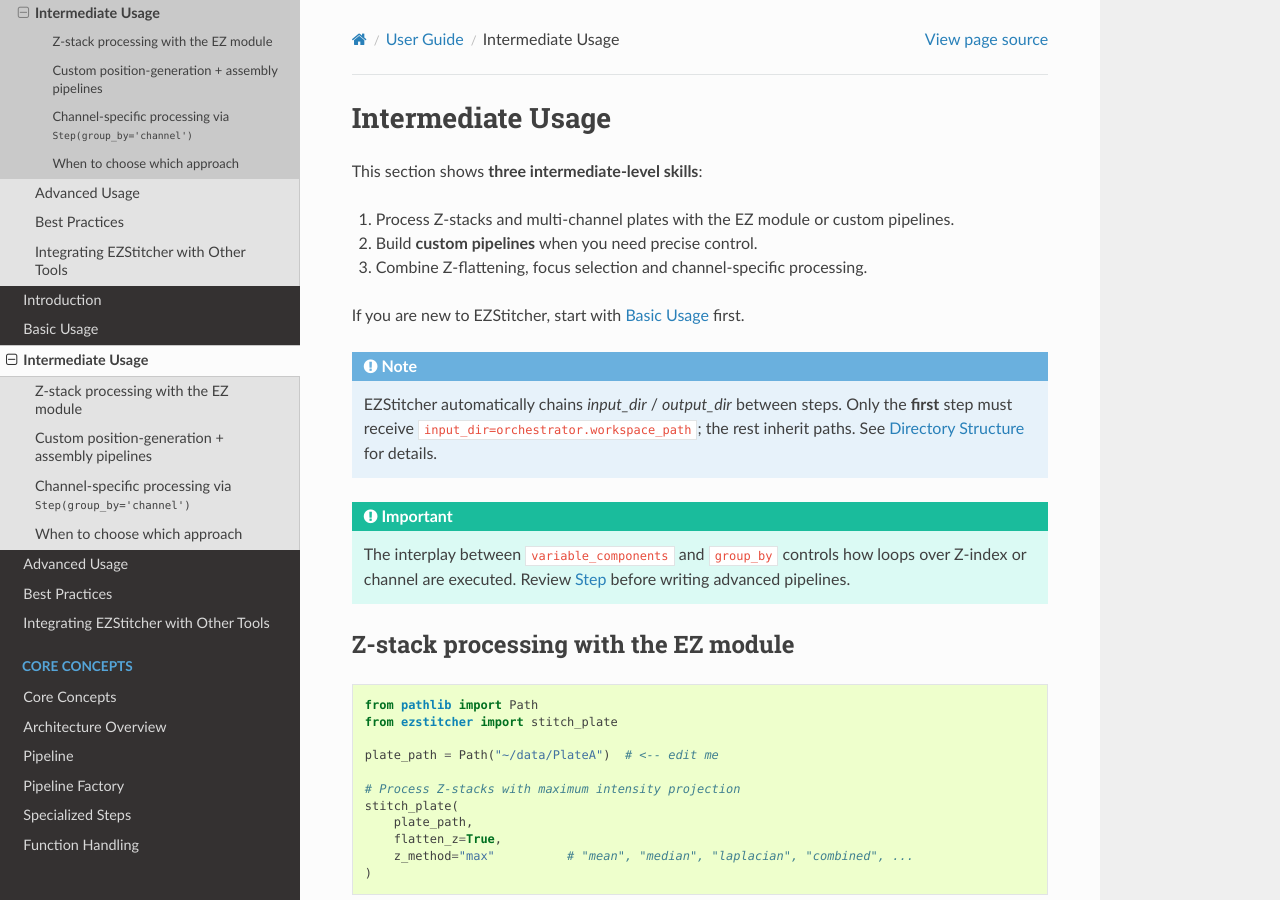
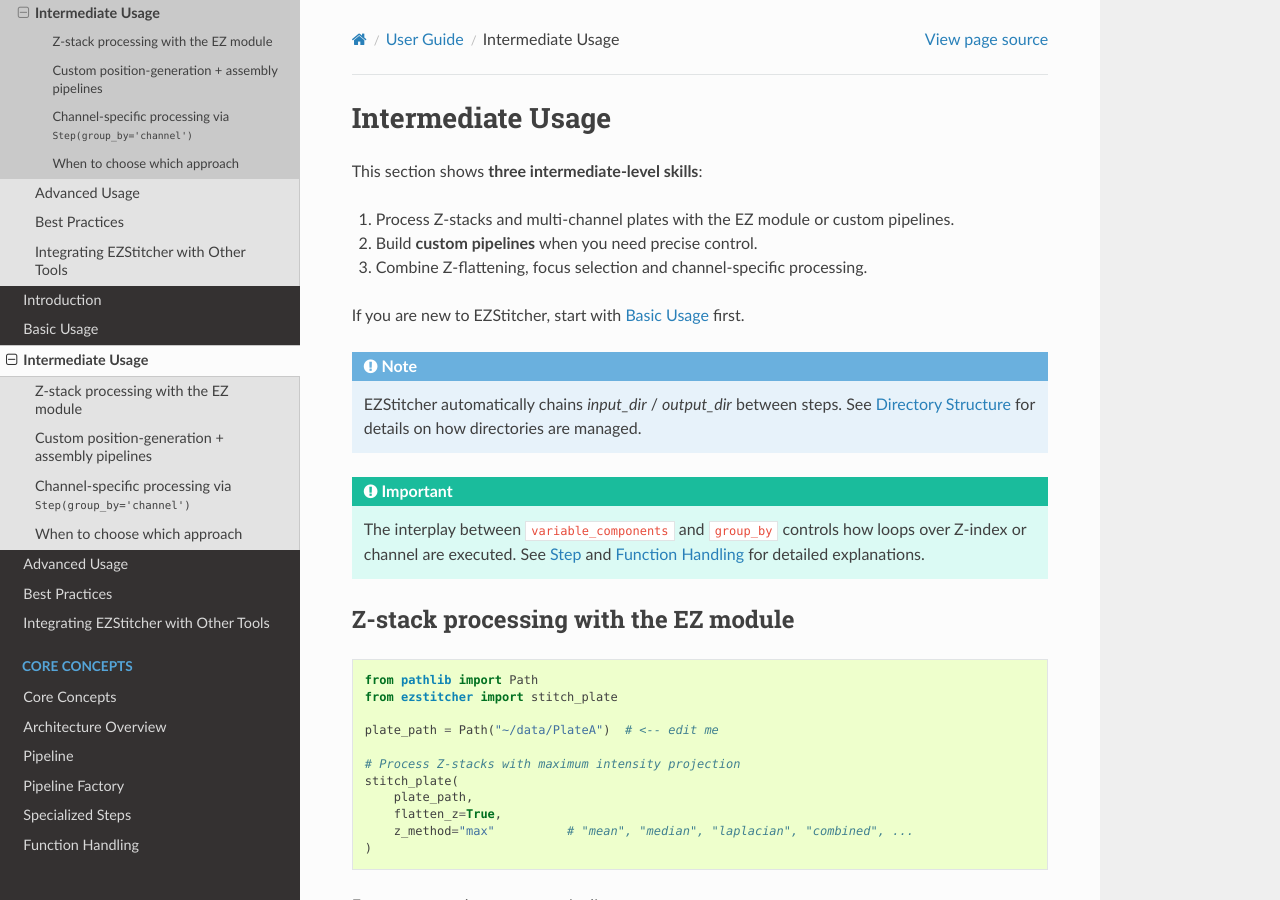
Before and after one commit to trissim/ezstitcher, a Sphinx documentation site: the page built from docs/source/user_guide/intermediate_usage.rst, in a window 1280 px wide and 900 px high. Built offline with Sphinx 7.4.7 and the Read the Docs theme 3.1.0, drawn with Linux system fonts in a browser that asks for light colours; pages that are not in the unit, such as notebooks, are missing from menus; some of the changed text lies outside the part shown.

```diff
--- a/docs/source/user_guide/best_practices.rst
+++ b/docs/source/user_guide/best_practices.rst
@@ -50,7 +50,7 @@ EZ Module in one minute
 Manual pipeline checklist
 ----------------------------------------
 
-✔ Start with **ZFlatStep → Normalize → Composite → Position → Stitch** and add/remove steps from there.
+✔ Start with **ZFlatStep → Normalize → Composite → Position → Stitch** and add/remove steps from there. See :doc:`../concepts/specialized_steps` for details on specialized steps.
 
 ✔ Wrap repeated code in a *factory function* so notebooks stay clean.
 
@@ -67,6 +67,7 @@ Directory hygiene
 * First step → `input_dir=orchestrator.workspace_path`.
 * Omit `output_dir` unless you truly need it; EZStitcher auto‑chains.
 * Use `pipeline.output_dir` when another script needs the results.
+* For detailed information on directory handling, see :doc:`../concepts/directory_structure`.
 
 .. _bp-steps:
 
@@ -95,6 +96,8 @@ Function-handling patterns
 | Fn + kwargs | `Step(func=(IP.tophat, {'size':15}))`                         |
 | Chain       | `Step(func=[(IP.tophat,{'size':15}), IP.stack_percentile_normalize])` |
 | Per-channel | `Step(func={'1': proc_dapi, '2': proc_gfp}, group_by='channel')` |
+
+* For detailed information on function handling patterns, see :doc:`../concepts/function_handling`.
 
 
 .. _bp-custom-pipelines:
--- a/docs/source/user_guide/ez_module.rst
+++ b/docs/source/user_guide/ez_module.rst
@@ -7,6 +7,8 @@ making it easier for non-coders to use EZStitcher. It wraps the functionality of
 the pipeline architecture into an intuitive API with sensible defaults and
 auto-detection features.
 
+The EZ module is the recommended approach for beginners and non-coders, as described in the :ref:`three-tier-approach` section of the introduction.
+
 **Key Benefits:**
 
 * **Simplicity**: Process and stitch images with minimal code
@@ -14,8 +16,8 @@ auto-detection features.
 * **Sensible defaults**: Get good results without extensive configuration
 
 .. note::
-   Under the hood, the EZ module uses :doc:`../concepts/pipeline_orchestrator` and
-   :doc:`../concepts/pipeline_factory`. For advanced usage, see :doc:`basic_usage`.
+   Under the hood, the EZ module uses the pipeline architecture described in :doc:`../concepts/architecture_overview`.
+   For more control and flexibility, see :doc:`basic_usage`.
 
 Quick Start
 ----------
--- a/docs/source/user_guide/intermediate_usage.rst
+++ b/docs/source/user_guide/intermediate_usage.rst
@@ -12,16 +12,13 @@ If you are new to EZStitcher, start with :doc:`basic_usage` first.
 
 .. note::
 
-   EZStitcher automatically chains *input_dir* / *output_dir*
-   between steps.  Only the **first** step must receive
-   ``input_dir=orchestrator.workspace_path``; the rest inherit paths.
-   See :doc:`../concepts/directory_structure` for details.
+   EZStitcher automatically chains *input_dir* / *output_dir* between steps.
+   See :doc:`../concepts/directory_structure` for details on how directories are managed.
 
 .. important::
 
-   The interplay between ``variable_components`` and ``group_by``
-   controls how loops over Z-index or channel are executed.
-   Review :doc:`../concepts/step` before writing advanced pipelines.
+   The interplay between ``variable_components`` and ``group_by`` controls how loops over Z-index or channel are executed.
+   See :doc:`../concepts/step` and :doc:`../concepts/function_handling` for detailed explanations.
 
 --------------------------------------------------------------------
 Z-stack processing with the EZ module
@@ -167,4 +164,6 @@ When to choose which approach
 
 * **Write custom pipelines** when you need bespoke steps, per-channel logic, or multiple outputs (e.g. max-projection + best-focus).
 
+* For more information on the three-tier approach and when to use each approach, see the :ref:`three-tier-approach` section in the introduction.
+
 Next up: :doc:`advanced_usage`.
```
Also changed, not shown: docs/source/user_guide/advanced_usage.rst (+6 -2 lines), docs/source/user_guide/basic_usage.rst (+6 -15 lines), docs/source/user_guide/introduction.rst (+15 -1 lines).
